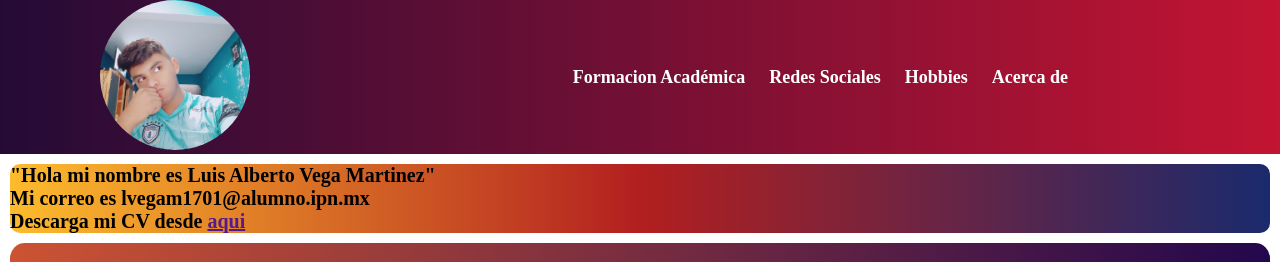
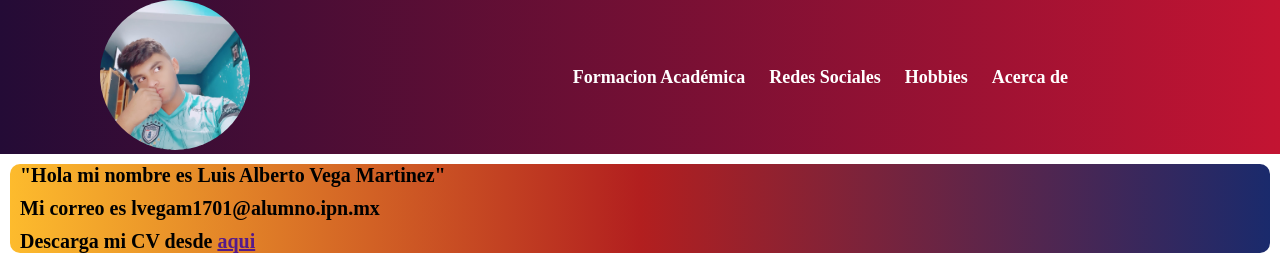
Before and after one commit to lafusavega/p-ginaweb, a plain HTML site: page index.html in a window 1280 px wide. Shown: the top 262 px of the page. Drawn offline with Linux system fonts and the light colour scheme.

Commit message:
Update cripto.css

```diff
--- a/css/cripto.css
+++ b/css/cripto.css
@@ -61,6 +61,8 @@ body{
     color: black;
     font-weight: bold;
     font-size: 20px;
+    margin: 10px
+}
 }
 h1,h3,p{
     color: white;
```
